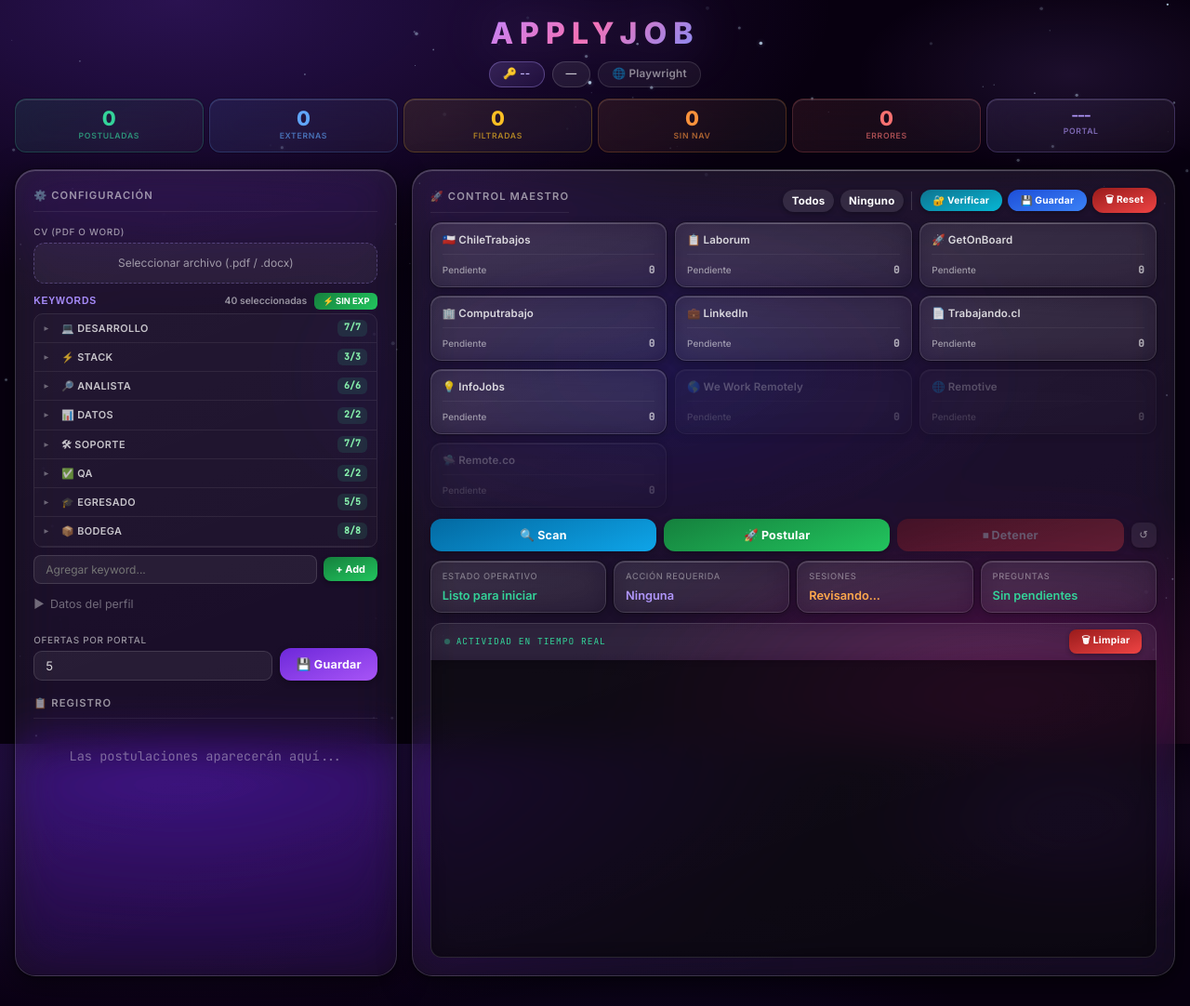
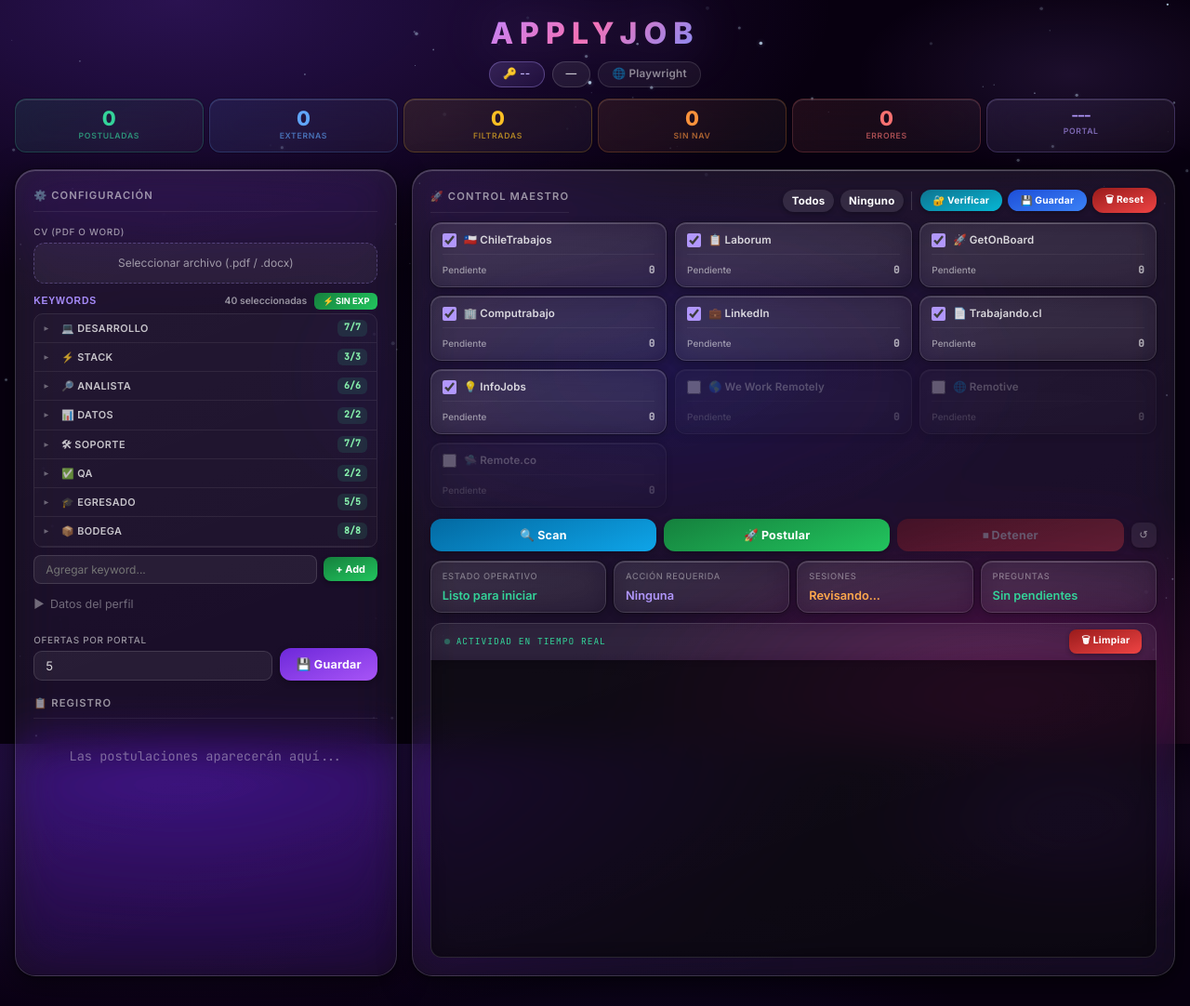
Before and after one commit to Ztebanromo/applyjob-bot, a Flask app: page / in a window 1280 px wide. Shown: the whole page at 93% size. Run offline with Flask 3, Linux system fonts and the light colour scheme; data that the repository does not hold is empty; some libraries are stand-ins or nearby versions.

Commit message:
ux: show portal checkboxes + click card to toggle selection

```diff
--- a/static/style.css
+++ b/static/style.css
@@ -583,9 +583,10 @@
 .portal-item.disabled-hint { opacity: 0.3; }
 
 .portal-item input[type="checkbox"] {
-    width: 12px; height: 12px;
+    width: 15px; height: 15px;
     accent-color: var(--violet);
     flex-shrink: 0; cursor: pointer;
+    border-radius: 4px;
 }
 
 .portal-name {
@@ -638,7 +639,7 @@
     flex-shrink: 0;
 }
 
-.portal-checkbox { display: none; }
+.portal-checkbox { display: inline-block; }
 
 /* ── Session Dot ────────────────────────────────────────── */
 .session-dot {
--- a/templates/index.html
+++ b/templates/index.html
@@ -551,6 +551,15 @@
                 const item = document.createElement('div');
                 item.className = 'portal-item' + (isDefault ? '' : ' disabled-hint');
                 item.id = `p-${portal}`;
+                item.style.cursor = 'pointer';
+                item.title = 'Click para marcar/desmarcar';
+                item.onclick = (e) => {
+                    if (e.target.tagName === 'A' || e.target.tagName === 'INPUT') return;
+                    const cb = item.querySelector('.portal-checkbox');
+                    cb.checked = !cb.checked;
+                    item.classList.toggle('disabled-hint', !cb.checked);
+                    refreshSessionSummary();
+                };
                 const portalUrl = PORTAL_URLS[portal] || '#';
                 item.innerHTML = `
                     <div style="display:flex; align-items:center; gap:8px;">
```
